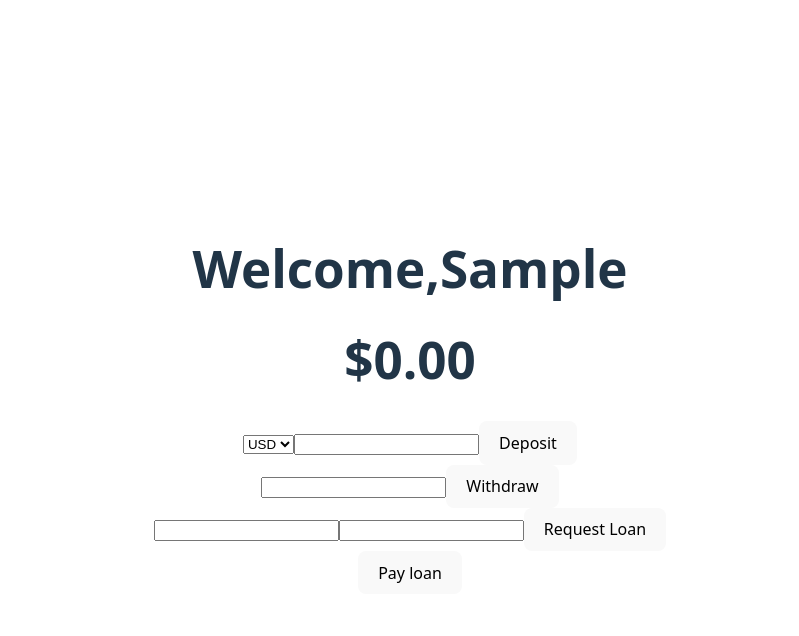
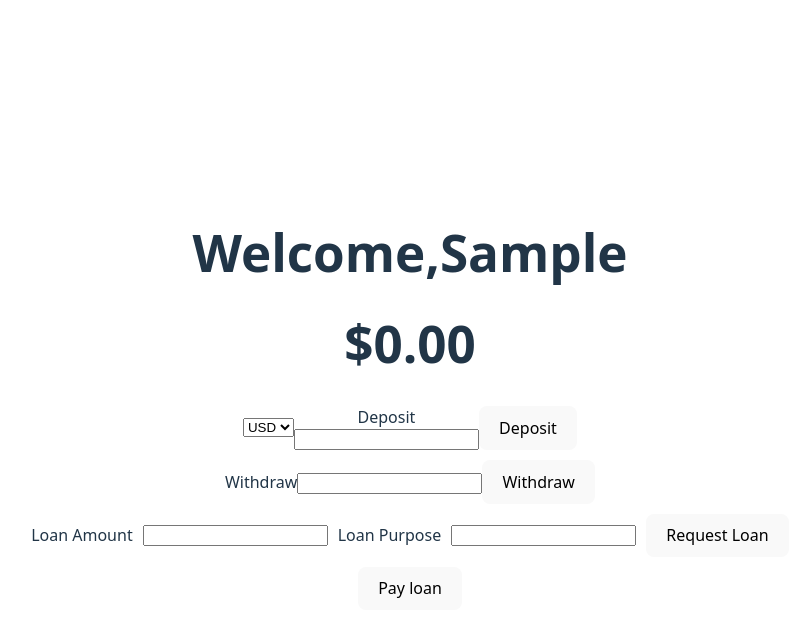
Before and after one commit to Tailung1/Redux-Toolkit, a React (Vite) app: page / in a window 1280 px wide. Both pictures are taken after typing "Sample", "Sample" into the empty fields and a click on the button "Submit". Shown: the top 636 px of the page, without its empty margins (230-1029 px from the left). Built offline with nearby package versions, Linux system fonts and the light colour scheme; the HTML template or start-up script is replaced by a standard one.

Commit message:
add some styles to inputs

```diff
--- a/src/features/accounts/AccountOperations.tsx
+++ b/src/features/accounts/AccountOperations.tsx
@@ -4,6 +4,7 @@ import { useDispatch } from "react-redux";
 import { AppDispatch } from "../../store";
 import { deposit } from "./accountSlice";
 import { withdraw } from "./accountSlice";
+import { requestLoan } from "./accountSlice";
 
 export default function AccountOperations() {
   const dispatch = useDispatch<AppDispatch>();
@@ -18,8 +19,23 @@ export default function AccountOperations() {
   const [currency, setCurrency] = useState<string>("");
 
   return (
+    <div
+      style={{
+        display: "flex",
+        flexDirection: "column",
+        alignItems: "center",
+        justifyContent: "center",
+        gap: "10px",
+      }}
+    >
       <div>
-      <div>
+        <div
+          style={{
+            display: "flex",
+            alignItems: "center",
+            justifyContent: "center",
+          }}
+        >
           <select
             value={currency}
             onChange={(e) => setCurrency(e.target.value)}
@@ -27,25 +43,31 @@ export default function AccountOperations() {
             <option value={"USD"}>USD</option>
             <option value={"EUR"}>EUR</option>
             <option value={"GBP"}>GBP</option>
-        </select>
+          </select>{" "}
+          <div style={{ display: "flex", flexDirection: "column" }}>
+            <label>Deposit</label>
             <input
               value={depositAmount}
               type='number'
               onChange={(e) => setDepositAmount(+e.target.value)}
             />
+          </div>
           <button
             onClick={() => {
               if (!depositAmount) {
                 return;
               } else {
-              dispatch(deposit(+depositAmount)), setDepositAmount("");
+                dispatch(deposit(+depositAmount)),
+                  setDepositAmount("");
               }
             }}
           >
             Deposit
           </button>
         </div>
+      </div>
       <div>
+        <label htmlFor=''>Withdraw</label>
         <input
           type='text'
           value={withdrawAmount}
@@ -65,16 +87,35 @@ export default function AccountOperations() {
           Withdraw
         </button>
       </div>
-      <div>
+      <div style={{ display: "flex", gap: "10px" }}>
+        <div style={{ display: "flex", gap: "10px",alignItems:"center" }}>
+          <label htmlFor=''>Loan Amount</label>
           <input
             type='number'
             onChange={(e) => setLoanAmount(+e.target.value)}
           />
+        </div>
+        <div style={{ display: "flex", gap: "10px",alignItems:"center" }}>
+          {" "}
+          <label htmlFor=''>Loan Purpose</label>
           <input
             type='text'
             onChange={(e) => setLoanPurpose(e.target.value)}
           />
-        <button>Request Loan</button>
+        </div>
+        <button
+          onClick={() => {
+            if (!loanAmount || !loanPurpose) {
+              return;
+            } else {
+              dispatch(requestLoan(+loanAmount, loanPurpose));
+              setLoanAmount("");
+              setLoanPurpose("");
+            }
+          }}
+        >
+          Request Loan
+        </button>
       </div>
       <button>Pay loan</button>
     </div>
```
Lines whose indentation alone changed are shown as unchanged.
